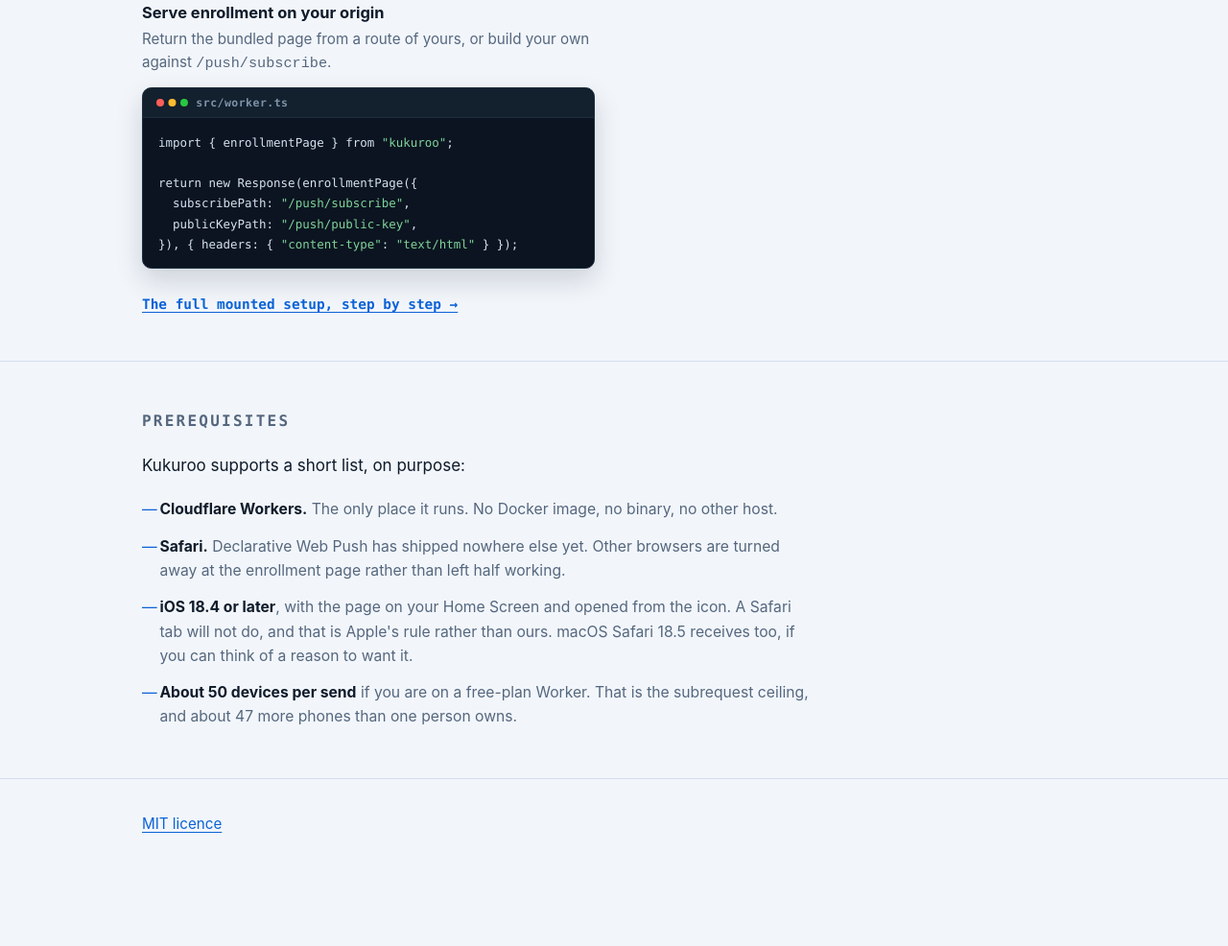
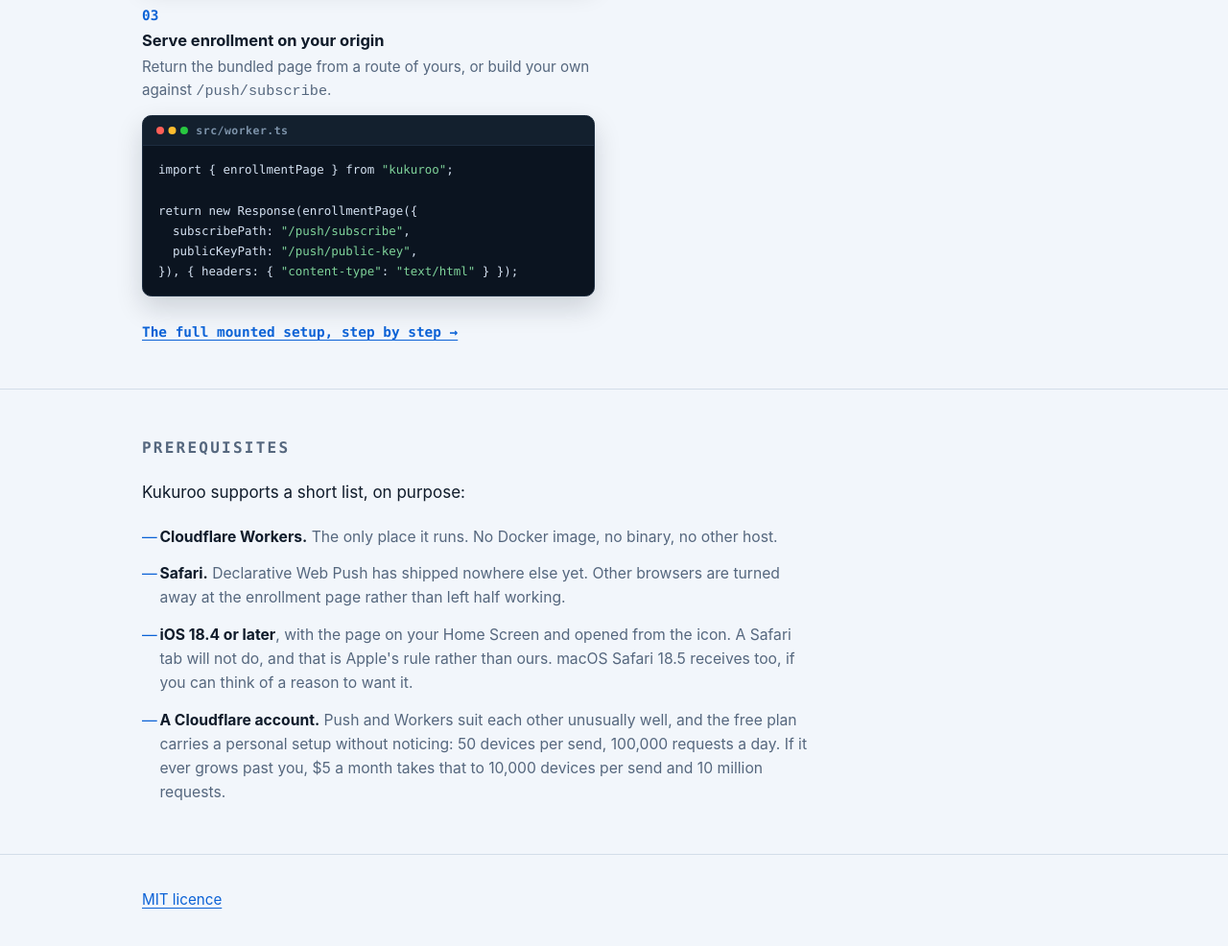
Before and after one commit to saiday/kukuroo, a website: page site/index.html in a window 1280 px wide. Shown: the part 2394-3380 px from the top of the page at 96% size. Before the commit the page ends 3316 px from the top, so only its background shows below. Drawn offline with Linux system fonts and the light colour scheme.

Commit message:
Lead the pitch with the agent, and make the Cloudflare line a welcome
The strongest case for a phone-shaped notification is the agent you walked
away from, so it goes first rather than last in the list of senders.

The plan line read as a limit dropped on a free-plan user who never asked to
be one. It now reads as what it is: the free plan already covers a person,
and there is somewhere to go if that stops being true.

```diff
--- a/site/index.html
+++ b/site/index.html
@@ -320,8 +320,9 @@
   <section>
     <div class="wrap">
       <h2>Send a push notification in seconds</h2>
-      <p class="pitch">From cron, CI, a Raspberry Pi, your backend, a shell alias.
-      <b>Anything that can make an HTTP call can ring your phone.</b></p>
+      <p class="pitch">From the agent you left running, the moment it finishes
+      or stops to ask. From cron, CI, a Raspberry Pi, your backend, a shell
+      alias. <b>Anything that can make an HTTP call can ring your phone.</b></p>
       <div class="term">
         <div class="term-bar"><span class="dots" aria-hidden="true"></span><span class="title">bash</span></div>
         <pre class="term-body"><span class="pmt">$ </span>curl -X POST https://push.example.com/push/send \
@@ -423,9 +424,11 @@ return new Response(enrollmentPage({
         opened from the icon. A Safari tab will not do, and that is Apple's rule
         rather than ours. macOS Safari 18.5 receives too, if you can think of a
         reason to want it.</li>
-        <li><b>About 50 devices per send</b> if you are on a free-plan Worker.
-        That is the subrequest ceiling, and about 47 more phones than one person
-        owns.</li>
+        <li><b>A Cloudflare account.</b> Push and Workers suit each other
+        unusually well, and the free plan carries a personal setup without
+        noticing: 50 devices per send, 100,000 requests a day. If it ever grows
+        past you, $5 a month takes that to 10,000 devices per send and 10
+        million requests.</li>
       </ul>
     </div>
   </section>
```
